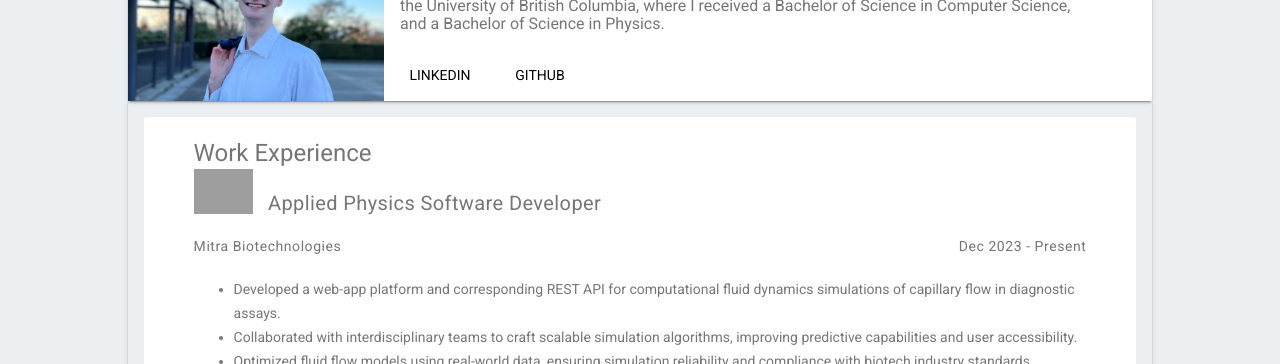
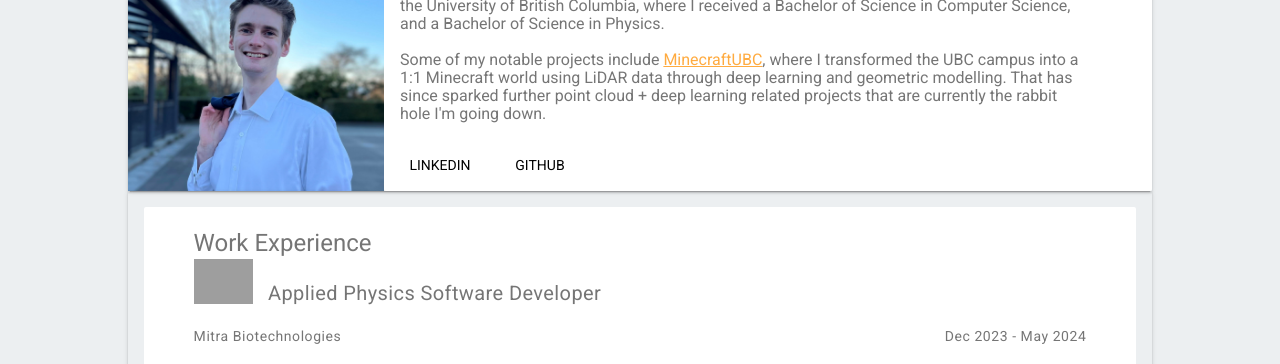
Before and after one commit to ashtanmistal/website, a website built with Parcel: page public/index.html in a window 1280 px wide. Shown: the part 269-633 px from the top of the page. Built offline with nearby package versions, Linux system fonts and the light colour scheme; some packages are replaced by stand-ins of ours; no server answers; grey boxes are pictures that could not be loaded.

Commit message:
update about v2

```diff
--- a/public/index.html
+++ b/public/index.html
@@ -96,6 +96,9 @@
                       <!-- Hi there! I'm a recent graduate from the University of British Columbia, with a B.Sc. double major in Physics and Computer Science. I specialized in Computer Vision and Geometric Modeling on the CS side, and Medical Physics on the Physics side. I am currently working as an Applied Physics Software Developer at Mitra Biotechnologies, developing a project simulating capillary flow in diagnostic assays through computational fluid dynamics in a web application.  -->
 
                       Hi there! I'm a software developer focusing on Computer Vision and Deep Learning. Check out some of the work I've done on my <a href="https://www.github.com/ashtanmistal/" target="_blank">Github</a> page. I completed my undergrad in December 2023 at the University of British Columbia, where I received a Bachelor of Science in Computer Science, and a Bachelor of Science in Physics.
+                      <br>
+                      <br>
+                      Some of my notable projects include <a href="https://www.github.com/ashtanmistal/MinecraftUBC" target="_blank">MinecraftUBC</a>, where I transformed the UBC campus into a 1:1 Minecraft world using LiDAR data through deep learning and geometric modelling. That has since sparked further point cloud + deep learning related projects that are currently the rabbit hole I'm going down.
                     </div>
                     <div class="mdl-card__actions">
                       <a href="https://www.linkedin.com/in/ashtanmistal/" class="mdl-button">LinkedIn</a>
@@ -122,7 +125,7 @@
                         <div class="section__text mdl-cell mdl-cell--12-col-desktop mdl-cell--12-col-tablet mdl-cell--12-col-phone">
                           <div class="header-info">
                             <h6>Mitra Biotechnologies</h6>
-                            <h6>Dec 2023 - Present</h6>
+                            <h6>Dec 2023 - May 2024</h6>
                           </div>
                         <ul>
                           <li>Developed a web-app platform and corresponding REST API for computational fluid dynamics simulations of capillary flow in diagnostic assays.</li>
```
Also changed, not shown: 1 other file.
